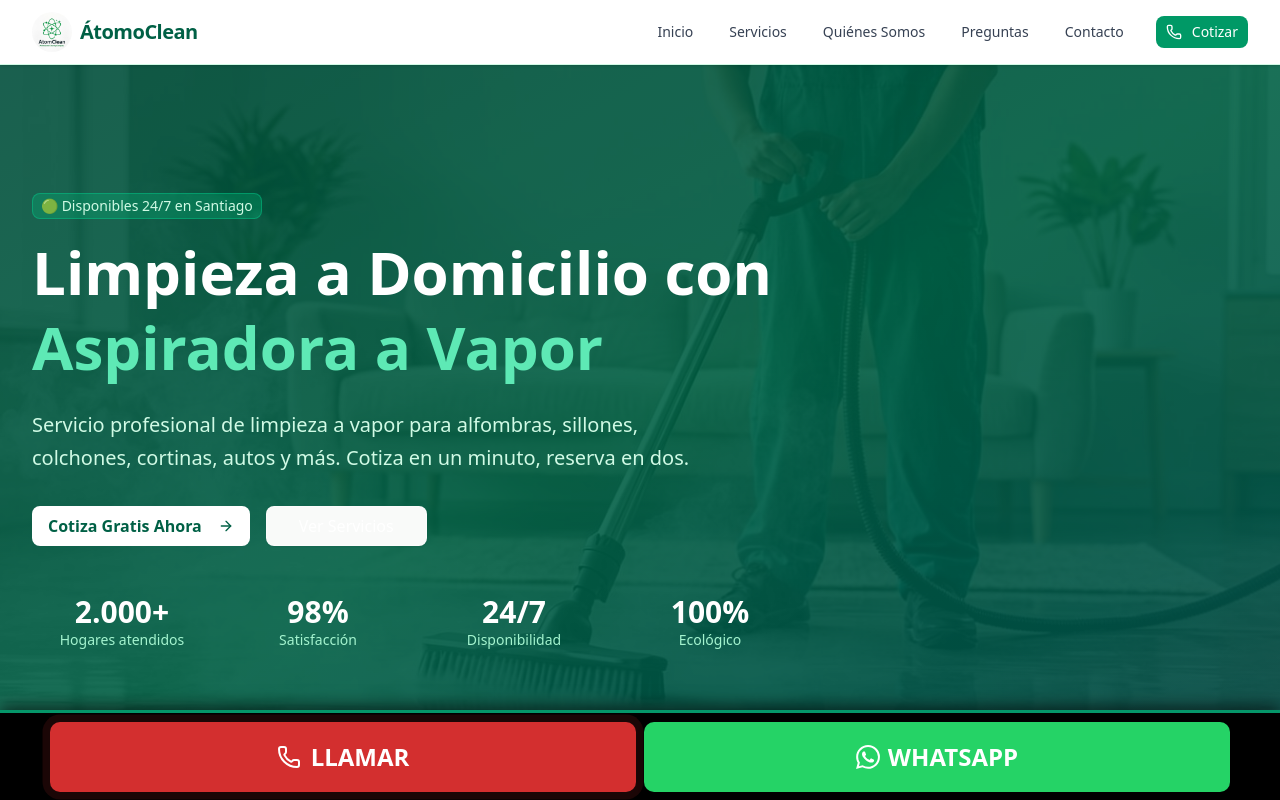
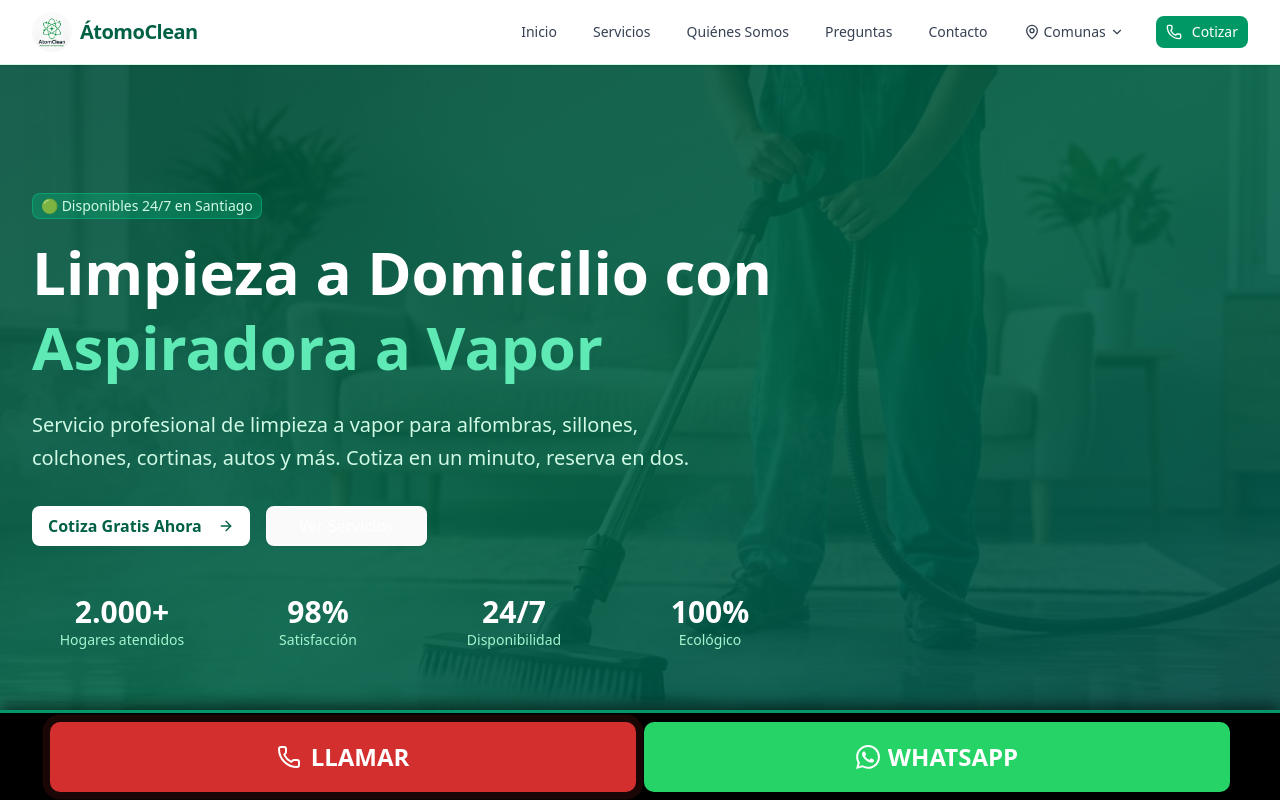
Before and after one commit to bboymak3/moclean, a Next.js app: page / in a window 1280 px wide. Shown: the top 800 px of the page. Built offline with nearby package versions, Linux system fonts and the light colour scheme.

Commit message:
feat: agregar boton Comunas en menu con dropdown de todas las comunas
- Desktop: dropdown con scroll que lista las 52 comunas
- Mobile: acordeon expandible con grid de 2 columnas
- Cada comuna enlaza a su landing page existente

```diff
--- a/src/app/page.tsx
+++ b/src/app/page.tsx
@@ -298,6 +298,7 @@ const STATS = [
 export default function Home() {
   const [mobileMenu, setMobileMenu] = useState(false);
   const [openFaq, setOpenFaq] = useState<number | null>(null);
+  const [comunasOpen, setComunasOpen] = useState(false);
   const [formData, setFormData] = useState({
     nombre: "",
     telefono: "",
@@ -351,6 +352,34 @@ export default function Home() {
                   {link.label}
                 </button>
               ))}
+              {/* Comunas Dropdown */}
+              <div className="relative" onMouseLeave={() => setComunasOpen(false)}>
+                <button
+                  onClick={() => setComunasOpen(!comunasOpen)}
+                  className="px-4 py-2 text-sm font-medium text-gray-700 hover:text-emerald-700 hover:bg-emerald-50 rounded-lg transition-colors flex items-center gap-1"
+                >
+                  <MapPin className="w-4 h-4" />
+                  Comunas
+                  <ChevronDown className={`w-3.5 h-3.5 transition-transform ${comunasOpen ? "rotate-180" : ""}`} />
+                </button>
+                {comunasOpen && (
+                  <div className="absolute right-0 top-full mt-1 w-72 max-h-[70vh] overflow-y-auto bg-white rounded-xl border border-emerald-100 shadow-xl py-2 z-50">
+                    <div className="px-4 py-2 border-b border-emerald-50">
+                      <p className="text-xs font-semibold text-emerald-700 uppercase tracking-wide">Zonas que atendemos</p>
+                    </div>
+                    {COMUNAS.map((c) => (
+                      <Link
+                        key={c.slug}
+                        href={`/comunas/${c.slug}`}
+                        className="flex items-center gap-3 px-4 py-2 text-sm text-gray-700 hover:text-emerald-700 hover:bg-emerald-50 transition-colors"
+                      >
+                        <MapPin className="w-3.5 h-3.5 text-emerald-400 flex-shrink-0" />
+                        {c.name}
+                      </Link>
+                    ))}
+                  </div>
+                )}
+              </div>
               <Button
                 onClick={() => window.open("https://wa.me/56940349957?text=Hola%20ÁtomoClean%2C%20quiero%20cotizar%20un%20servicio%20de%20limpieza", "_blank")}
                 className="ml-3 bg-emerald-600 hover:bg-emerald-700 text-white"
@@ -383,6 +412,32 @@ export default function Home() {
                   {link.label}
                 </button>
               ))}
+              {/* Comunas Mobile */}
+              <button
+                onClick={() => setComunasOpen(!comunasOpen)}
+                className="px-4 py-3 text-sm font-medium text-gray-700 hover:text-emerald-700 hover:bg-emerald-50 rounded-lg text-left transition-colors flex items-center justify-between"
+              >
+                <span className="flex items-center gap-2">
+                  <MapPin className="w-4 h-4" />
+                  Comunas
+                </span>
+                {comunasOpen ? <ChevronUp className="w-4 h-4" /> : <ChevronDown className="w-4 h-4" />}
+              </button>
+              {comunasOpen && (
+                <div className="grid grid-cols-2 gap-0.5 px-2 pb-2 max-h-60 overflow-y-auto">
+                  {COMUNAS.map((c) => (
+                    <Link
+                      key={c.slug}
+                      href={`/comunas/${c.slug}`}
+                      onClick={() => setMobileMenu(false)}
+                      className="flex items-center gap-2 px-3 py-2 text-xs text-gray-600 hover:text-emerald-700 hover:bg-emerald-50 rounded-lg transition-colors"
+                    >
+                      <MapPin className="w-3 h-3 text-emerald-400 flex-shrink-0" />
+                      {c.name}
+                    </Link>
+                  ))}
+                </div>
+              )}
               <Button
                 onClick={() => window.open("https://wa.me/56940349957?text=Hola%20ÁtomoClean%2C%20quiero%20cotizar%20un%20servicio%20de%20limpieza", "_blank")}
                 className="mt-2 bg-emerald-600 hover:bg-emerald-700 text-white"
```
